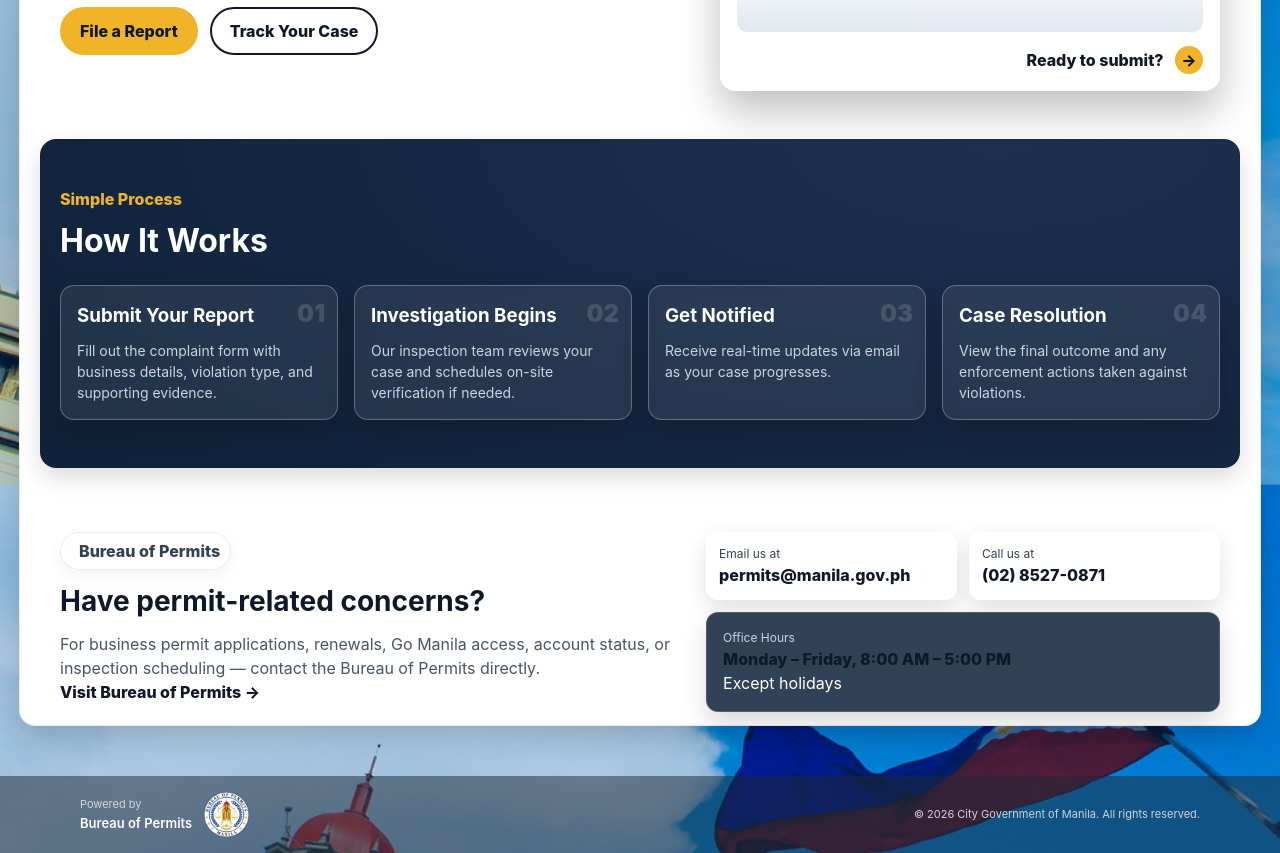
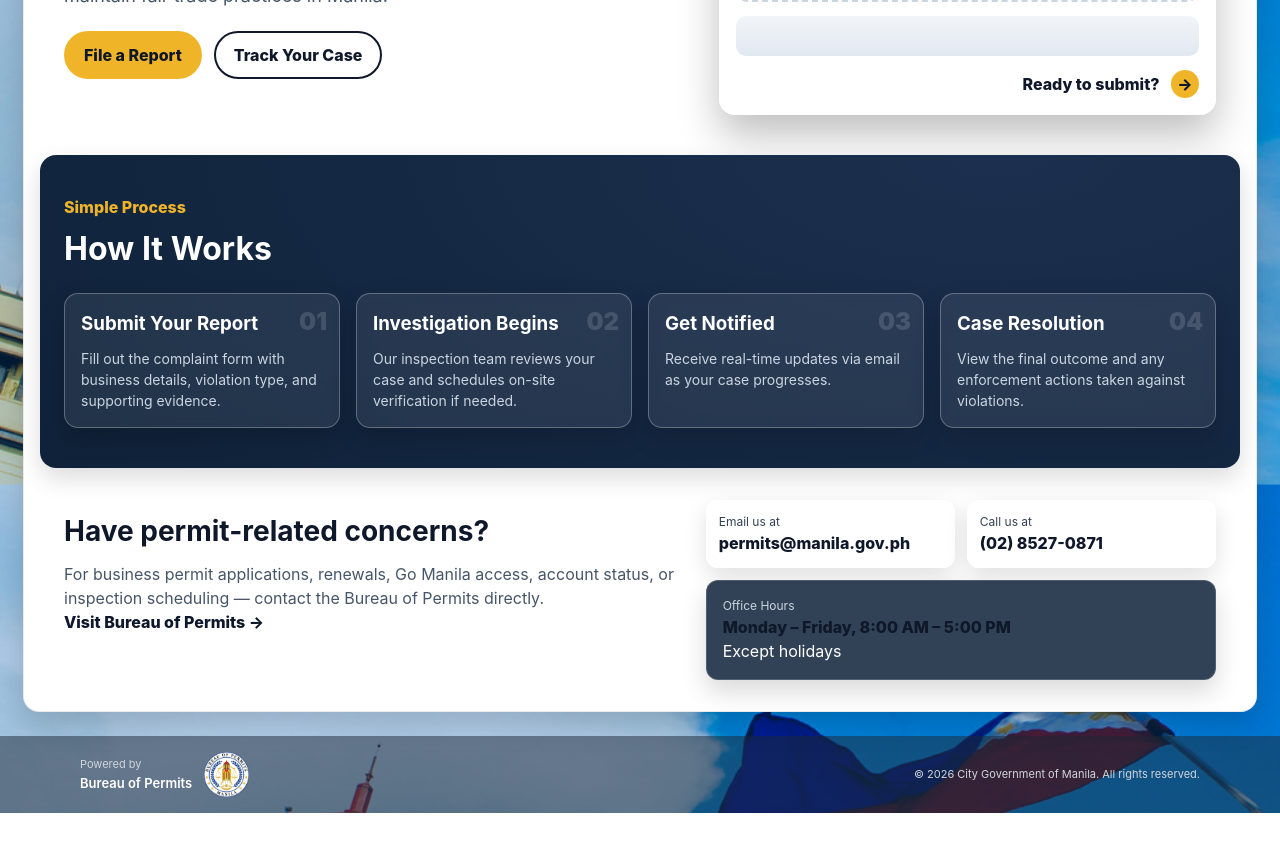
Before and after one commit to yvesjmnz/Inspektov1.1, a React (Vite) app: page / in a window 1280 px wide. Shown: the part 400-1253 px from the top of the page. After the commit the page ends 1213 px from the top, so only its background shows below. Built offline with nearby package versions, Linux system fonts and the light colour scheme.

Commit message:
fixing ui

```diff
--- a/src/App.css
+++ b/src/App.css
@@ -24,6 +24,7 @@ body {
 .home-standalone {
   background: transparent;
   position: relative; /* allow background container pseudo-element */
+  margin: 24px 0; /* equal spacing above and below that doesn't affect container height */
 }
 
 /* Translucent white container behind the whole main content */
@@ -32,9 +33,9 @@ body {
   position: absolute;
   left: 50%;
   transform: translateX(-50%);
-  top: 50px;          /* below the header */
-  bottom: 50px;       /* above the footer to match top gap */
-  width: min(1260px, calc(100% - 40px));
+  top: 0;             /* pseudo element spans full height of content */
+  bottom: 0;          /* keeps container size independent of outer margins */
+  width: min(1248px, calc(100% - 48px));
   background: #ffffff;                /* solid white */
   border: 1px solid rgba(0, 0, 0, 0.08); /* subtle neutral border */
   border-radius: 16px;
@@ -52,7 +53,7 @@ body {
 .hero-wrap {
   max-width: 1200px;
   margin: 0 auto;
-  padding: 72px 20px 48px;
+  padding: 72px 24px 40px; /* slightly tighter bottom gap */
 }
 
 .hero-grid {
@@ -137,7 +138,7 @@ body {
 .mock-cta { margin-top: 12px; color: #0f172a; font-weight: 800; text-align: right; }
 .mock-go { display: inline-flex; width: 28px; height: 28px; border-radius: 50%; align-items: center; justify-content: center; background: #F0B429; color: #0f172a; margin-left: 8px; }
 
-.band-dark { position: relative; background: transparent; padding: 48px 0; }
+.band-dark { position: relative; background: transparent; padding: 40px 0; }
 .band-dark::before {
   content: "";
   position: absolute;
@@ -145,7 +146,7 @@ body {
   bottom: 0;
   left: 50%;
   transform: translateX(-50%);
-  width: min(1200px, calc(100% - 80px)); /* aligns with inner container inside white box */
+  width: min(1200px, calc(100% - 48px)); /* aligns with inner container inside white box */
   background: radial-gradient(1200px 500px at 80% 0%, #1c2f4e, #0f2239);
   border-radius: 16px;
   box-shadow: 0 10px 24px rgba(0,0,0,0.14);
@@ -153,7 +154,7 @@ body {
 }
 /* ensure content stays above the blue panel */
 .band-dark .band-wrap { position: relative; z-index: 1; }
-.band-wrap { max-width: 1200px; margin: 0 auto; padding: 0 20px; }
+.band-wrap { max-width: 1200px; margin: 0 auto; padding: 0 24px; }
 .band-header .label { color: #F0B429; font-weight: 800; margin-bottom: 6px; }
 .band-header h2 { color: #fff; font-size: 32px; margin: 0 0 20px; }
 .step-cards { display: grid; grid-template-columns: repeat(4, minmax(0,1fr)); gap: 16px; }
@@ -162,7 +163,7 @@ body {
 .step-card h3 { margin: 0 0 10px; color: #fff; }
 .step-card p { margin: 0; font-size: 14px; color: #cbd5e1; }
 
-.band-light { background: transparent; padding: 64px 0; }
+.band-light { background: transparent; padding: 32px 0; }
 .grid-2 { display: grid; grid-template-columns: 1.1fr 0.9fr; gap: 18px; }
 .permit-left h2 { margin: 10px 0; font-size: 28px; color: #0f172a; text-shadow: none; }
 .permit-left p { color: #475569; text-shadow: none; }
--- a/src/App.jsx
+++ b/src/App.jsx
@@ -159,8 +159,7 @@ function HomePage({ onOpenVerificationModal }) {
         <section className="band-light">
           <div className="band-wrap grid-2">
             <div className="permit-left">
-              <div className="chip"><span className="dot"></span> Bureau of Permits</div>
-              <h2>Have permit-related concerns?</h2>
+                            <h2>Have permit-related concerns?</h2>
               <p>For business permit applications, renewals, Go Manila access, account status, or inspection scheduling — contact the Bureau of Permits directly.</p>
               <a className="text-link" href="#">Visit Bureau of Permits →</a>
             </div>
```
